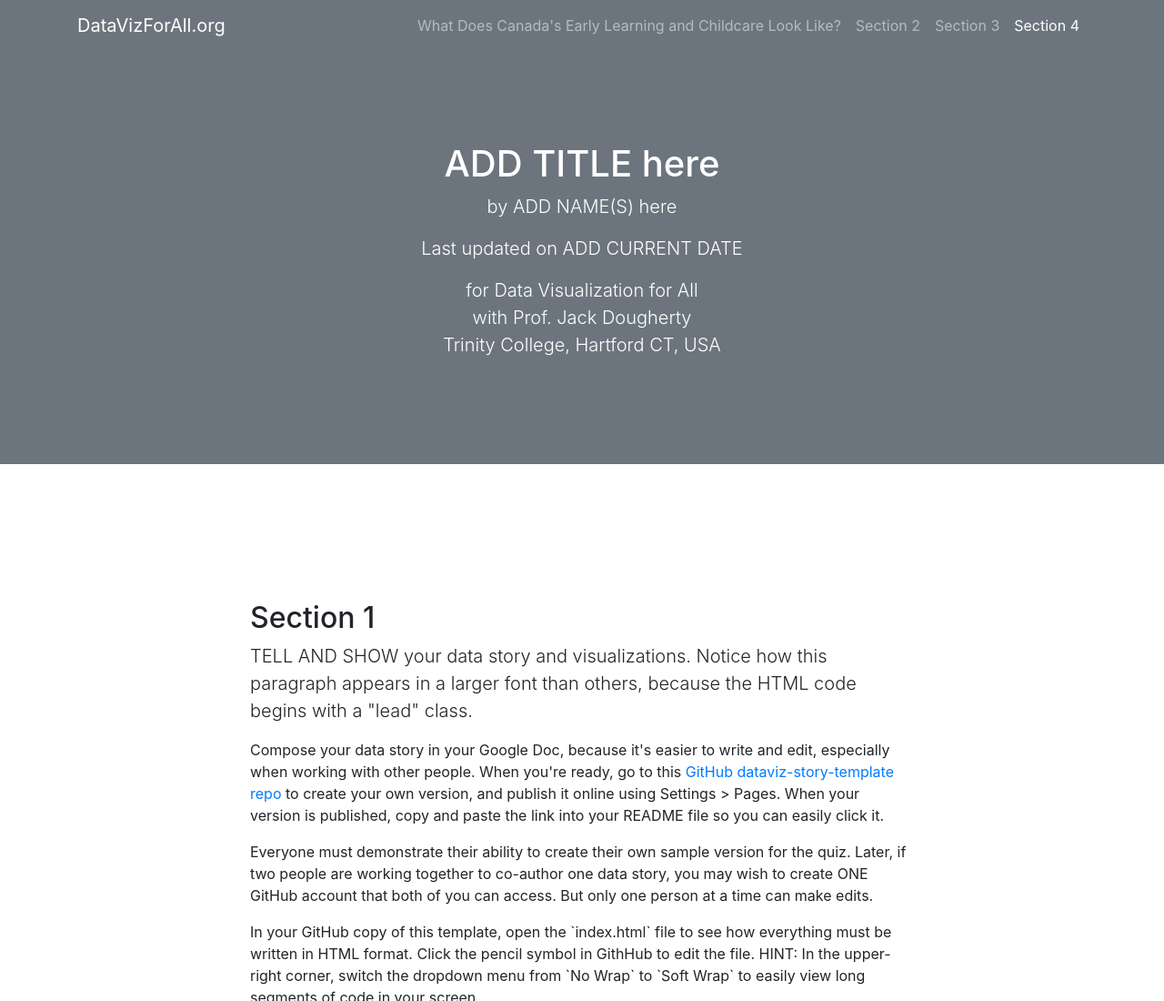
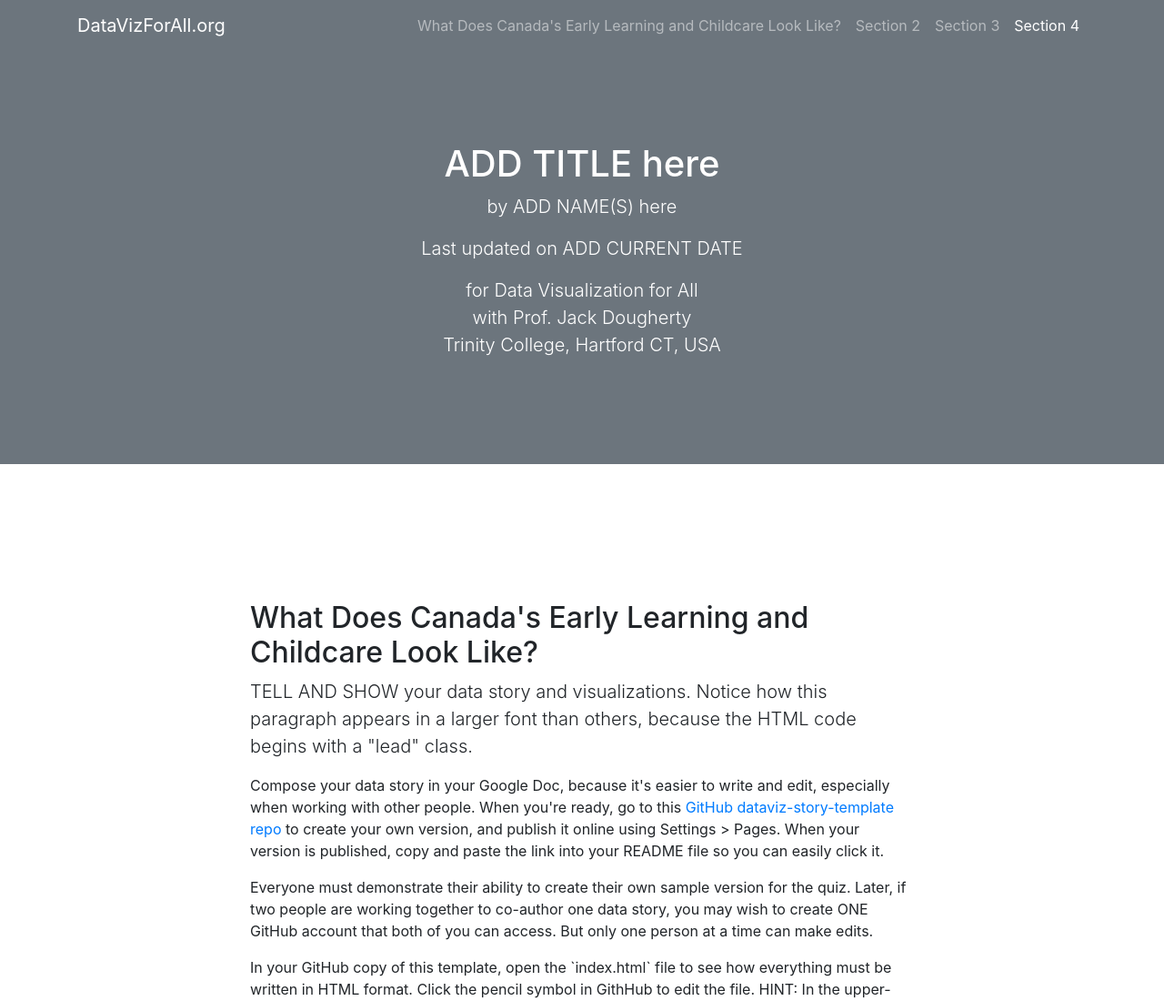
Before and after one commit to Looccah/luca-quiz10, a plain HTML site: page index.html in a window 1280 px wide. Shown: the top 1100 px of the page at 91% size. Drawn offline with nearby package versions, Linux system fonts and the light colour scheme.

Commit message:
Update index.html

```diff
--- a/index.html
+++ b/index.html
@@ -65,7 +65,7 @@
     <div class="container">
       <div class="row">
         <div class="col-lg-8 mx-auto">
-          <h2>Section 1</h2>
+          <h2>What Does Canada's Early Learning and Childcare Look Like?</h2>
           <p class="lead">TELL AND SHOW your data story and visualizations. Notice how this paragraph appears in a larger font than others, because the HTML code begins with a "lead" class.</p>
 
           <p>Compose your data story in your Google Doc, because it's easier to write and edit, especially when working with other people. When you're ready, go to this <a href="https://github.com/DataVizForAll/dataviz-story-template">GitHub dataviz-story-template repo</a> to create your own version, and publish it online using Settings > Pages. When your version is published, copy and paste the link into your README file so you can easily click it.</p>
```
